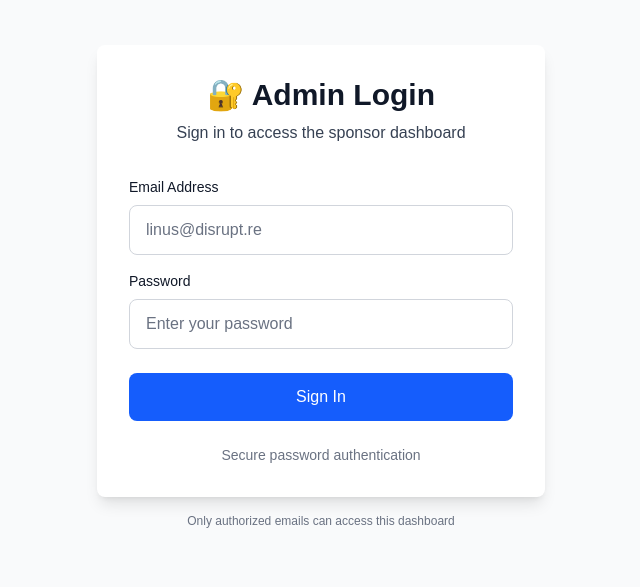
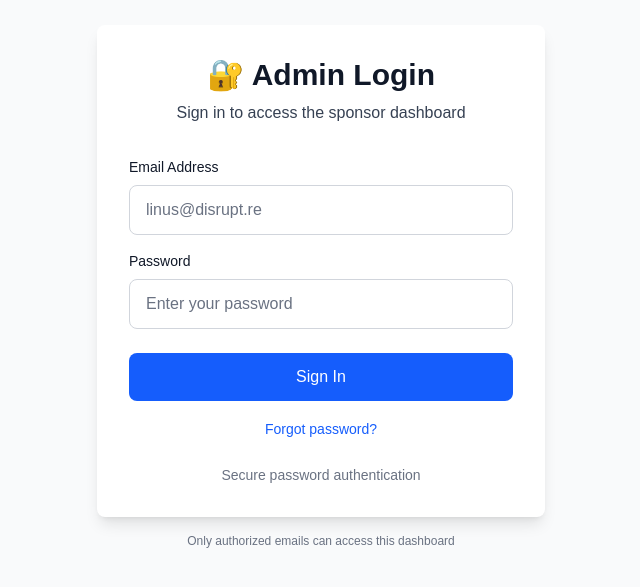
Before and after one commit to LinusInnovator/brief-delights, a Next.js app in the folder landing/: page /admin/login in a window 1280 px wide. Shown: the part 113-700 px from the top of the page, without its empty margins (319-959 px from the left). Built offline with nearby package versions, Linux system fonts and the light colour scheme; no server answers.

Commit message:
Add forgot password link to login page
- Added 'Forgot Password?' link that sends reset email using pre-filled email
- Shows confirmation message after sending reset link
- Validates email is entered before sending reset

```diff
--- a/landing/app/admin/login/page.tsx
+++ b/landing/app/admin/login/page.tsx
@@ -9,6 +9,7 @@ export default function AdminLoginPage() {
     const [loading, setLoading] = useState(false);
     const [error, setError] = useState('');
     const [success, setSuccess] = useState(false);
+    const [resetSent, setResetSent] = useState(false);
 
     async function handleLogin(e: React.FormEvent) {
         e.preventDefault();
@@ -29,6 +30,55 @@ export default function AdminLoginPage() {
             setSuccess(true);
             window.location.href = '/admin/sponsors';
         }
+    }
+
+    async function handleForgotPassword(e: React.MouseEvent) {
+        e.preventDefault();
+
+        if (!email) {
+            setError('Please enter your email address first');
+            return;
+        }
+
+        setLoading(true);
+        setError('');
+
+        const supabase = createClient();
+        const { error } = await supabase.auth.resetPasswordForEmail(email, {
+            redirectTo: `${window.location.origin}/auth/callback`,
+        });
+
+        if (error) {
+            setError(error.message);
+        } else {
+            setResetSent(true);
+        }
+
+        setLoading(false);
+    }
+
+    if (resetSent) {
+        return (
+            <div className="min-h-screen bg-gray-50 flex items-center justify-center p-4">
+                <div className="max-w-md w-full bg-white rounded-lg shadow-lg p-8 text-center">
+                    <div className="mb-6">
+                        <div className="mx-auto w-16 h-16 bg-blue-100 rounded-full flex items-center justify-center">
+                            <span className="text-3xl">📧</span>
+                        </div>
+                    </div>
+                    <h2 className="text-2xl font-bold text-gray-900 mb-2">Check Your Email</h2>
+                    <p className="text-gray-600 mb-4">
+                        We've sent a password reset link to <strong>{email}</strong>
+                    </p>
+                    <button
+                        onClick={() => setResetSent(false)}
+                        className="text-blue-600 hover:text-blue-700 font-medium"
+                    >
+                        ← Back to Login
+                    </button>
+                </div>
+            </div>
+        );
     }
 
     if (success) {
@@ -104,6 +154,16 @@ export default function AdminLoginPage() {
                         </button>
                     </form>
 
+                    <div className="mt-4 text-center">
+                        <button
+                            onClick={handleForgotPassword}
+                            disabled={loading}
+                            className="text-sm text-blue-600 hover:text-blue-700 disabled:opacity-50"
+                        >
+                            Forgot password?
+                        </button>
+                    </div>
+
                     <p className="mt-6 text-center text-sm text-gray-500">
                         Secure password authentication
                     </p>
```
